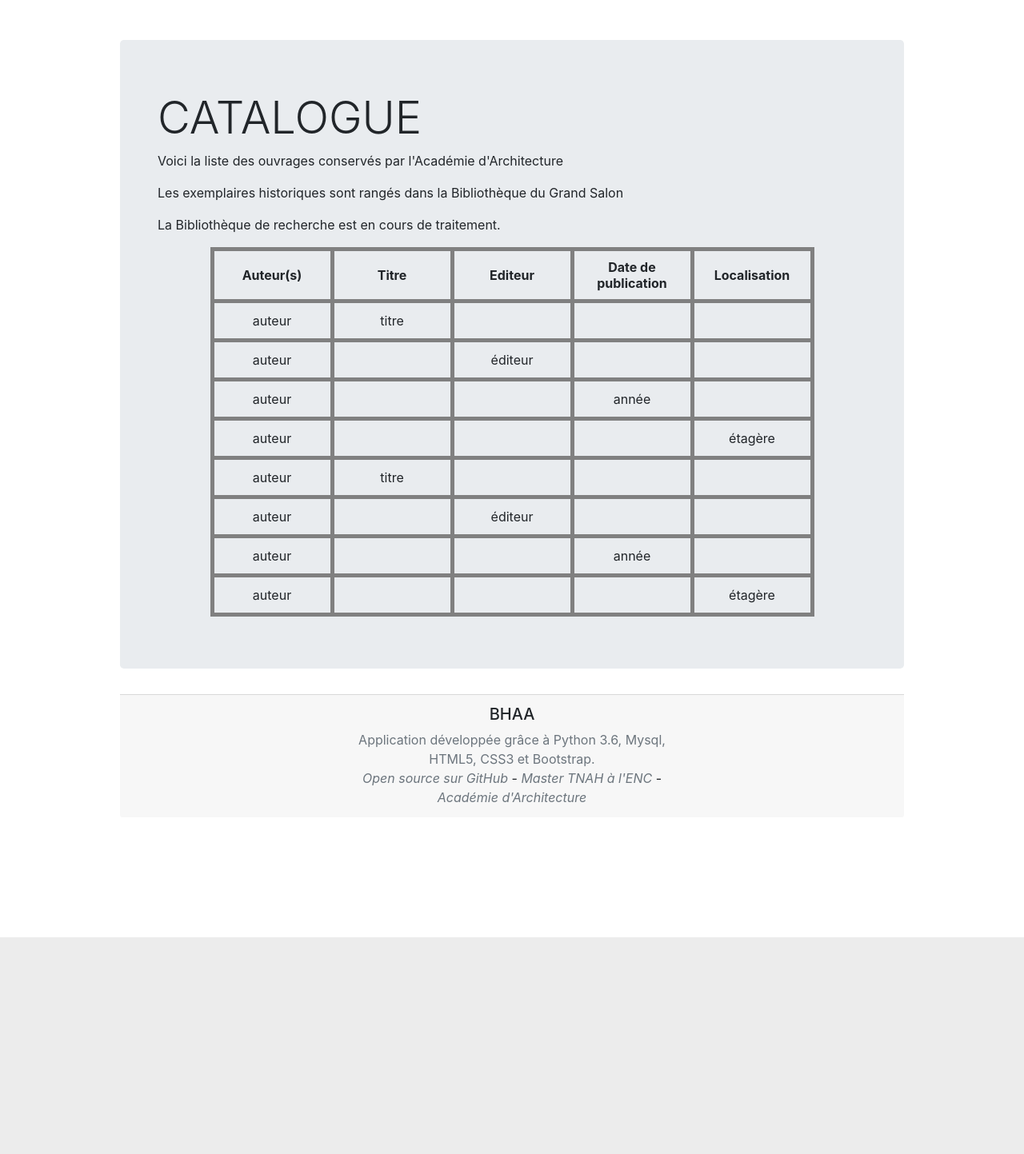
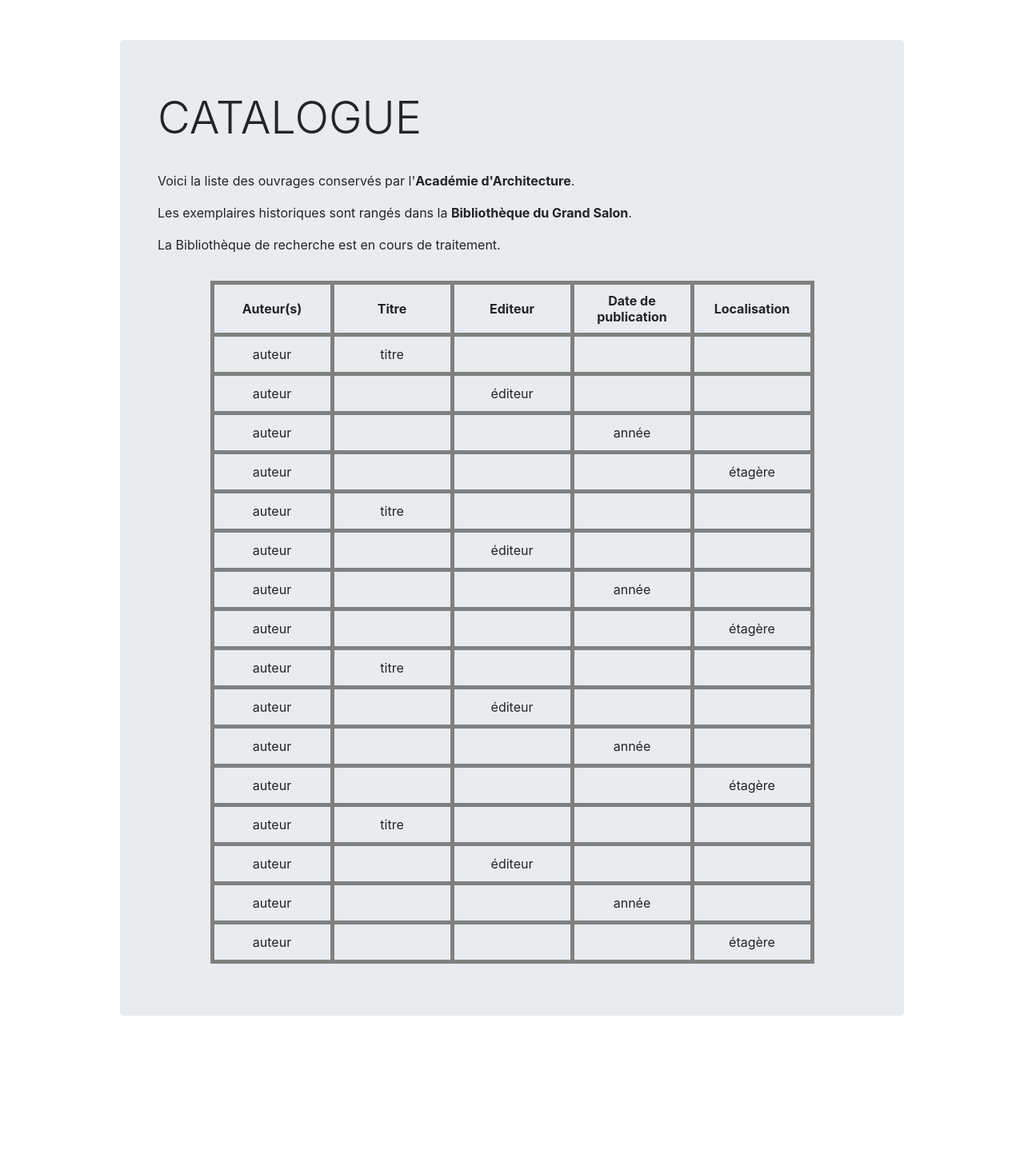
Before and after one commit to HeathcoteA/AcadArch, a Flask app: template BHAA/templates/pages/catalogue.html in a window 1280 px wide. Shown: the part 100-1543 px from the top of the page at 80% size. Before the commit the page ends 1272 px from the top, so only its background shows below. Run offline with Flask 2, Linux system fonts and the light colour scheme; the template is opened without the code that fills it, so the values that code supplies are empty; some libraries are stand-ins or nearby versions.

Commit message:
qualibrage du jumbotron de catalogue.html et footer harmonisé

```diff
--- a/BHAA/templates/conteneur.html
+++ b/BHAA/templates/conteneur.html
@@ -19,6 +19,7 @@
     </div>
   </div>
 </div>
+</div>
         <!-- <div>{% block liste%}{%endblock%}</div> -->
         {% include "partials/footer.html" %}
     </body>
--- a/BHAA/templates/pages/catalogue.html
+++ b/BHAA/templates/pages/catalogue.html
@@ -2,15 +2,16 @@
 {% block titre %}| Catalogue{%endblock%}
 {% block catalogue %}
 <h1 class="display-4">CATALOGUE</h1>
+<hr class="invisible"/>
 <p class="text-accueil">
-  Voici la liste des ouvrages conservés par l'Académie d'Architecture
+  Voici la liste des ouvrages conservés par l'<b>Académie d'Architecture</b>.
 </p>
-<p class="text-accueil">
-  Les exemplaires historiques sont rangés dans la Bibliothèque du Grand Salon
+<p class="text-accueil">Les exemplaires historiques sont rangés dans la <b>Bibliothèque du Grand Salon</b>.
 </p>
 <p class="text-accueil">
   La Bibliothèque de recherche est en cours de traitement.
 </p>
+<hr class="invisible"/>
 <div class="row">
   <div class="col-sm-12 col-xs-4 col-sm-offset-1 col-xs-offset-1">
     <table>
@@ -80,6 +81,62 @@
           <td></td>
           <td>étagère</td>
         </tr>
+        <tr>
+          <td>auteur</td>
+          <td>titre</td>
+          <td></td>
+          <td></td>
+          <td></td>
+        </tr>
+        <tr>
+          <td>auteur</td>
+          <td></td>
+          <td>éditeur</td>
+          <td></td>
+          <td></td>
+        </tr>
+        <tr>
+          <td>auteur</td>
+          <td></td>
+          <td></td>
+          <td>année</td>
+          <td></td>
+        </tr>
+        <tr>
+          <td>auteur</td>
+          <td></td>
+          <td></td>
+          <td></td>
+          <td>étagère</td>
+        </tr>
+        <tr>
+          <td>auteur</td>
+          <td>titre</td>
+          <td></td>
+          <td></td>
+          <td></td>
+        </tr>
+        <tr>
+          <td>auteur</td>
+          <td></td>
+          <td>éditeur</td>
+          <td></td>
+          <td></td>
+        </tr>
+        <tr>
+          <td>auteur</td>
+          <td></td>
+          <td></td>
+          <td>année</td>
+          <td></td>
+        </tr>
+        <tr>
+          <td>auteur</td>
+          <td></td>
+          <td></td>
+          <td></td>
+          <td>étagère</td>
+        </tr>
       </tbody>
     </table>
   </div>
```
